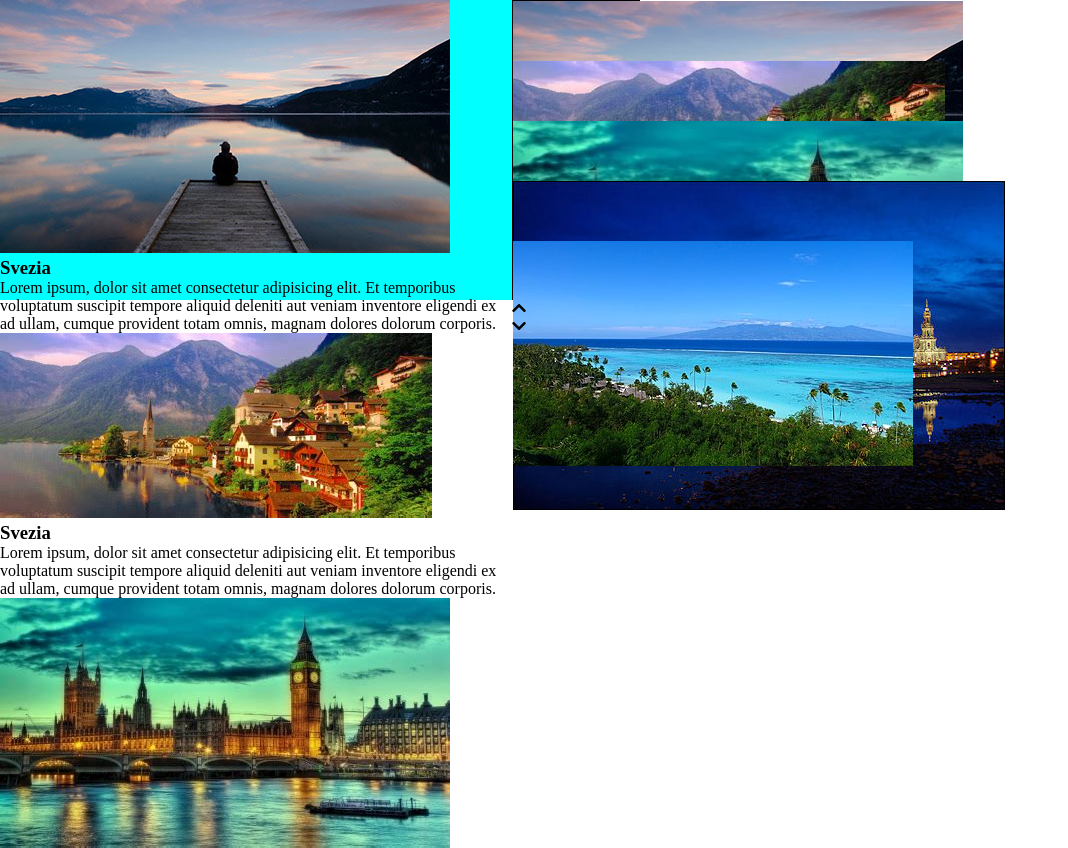
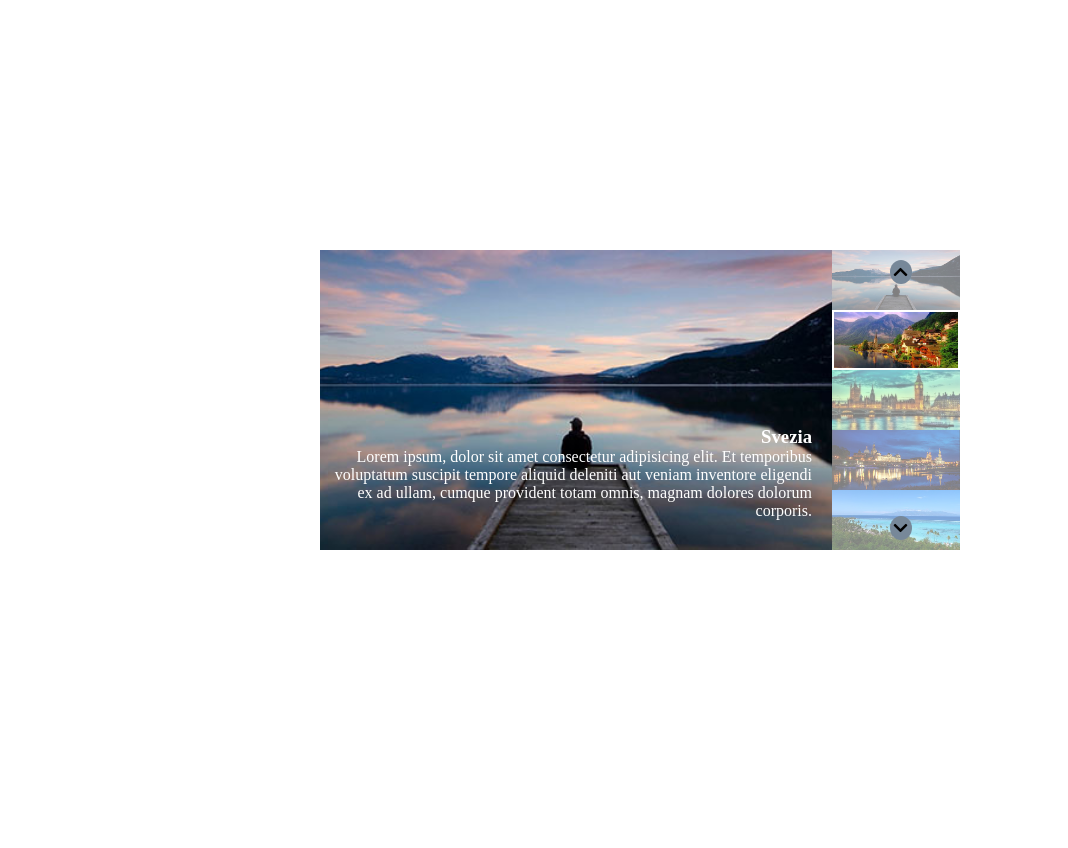
Before and after one commit to petrescuandreea/js-array-carousel, a plain HTML site: page index.html in a window 1280 px wide. Shown: the top 848 px of the page, without its empty margins (0-1068 px from the left). After the commit the page ends 800 px from the top, so only its background shows below. Drawn offline with Linux system fonts and the light colour scheme; a script that the page names is missing.

Commit message:
aggiunti stili

```diff
--- a/css/style.css
+++ b/css/style.css
@@ -6,9 +6,17 @@
 }
 
 
+section {
+    width: 100vw;
+    height: 100vh;
+    display: flex;
+    justify-content: center;
+    align-items: center;
+}
+
+/* container  */
 .container {
     width: 50%;
-    background-color: crimson;
     height: 300px;
 }
 
@@ -18,6 +26,9 @@
     clear: both;
 }
 
+
+
+/* items  */
 .items {
     float: left;
     width: 80%;
@@ -25,16 +36,74 @@
     background-color: cyan;
 }
 
+.item {
+    height: 100%;
+    position: relative;
+    display: none;
+}
+
+.item.active {
+    display: block;
+}
+
+.item img {
+    width: 100%;
+    height: 100%;
+    object-fit: cover;
+}
+
+.item .text {
+    position: absolute;
+    right: 20px;
+    left: 10px;
+    bottom: 30px;
+    text-align: right;
+    color: white;
+}
+
+
+/* thumbs  */
 .thumbs {
     float: left;
     width: 20%;
     height: 100%;
-    background-color: darkblue;
+    position: relative;
 }
 
 .thumb {
     width: 100%;
     height: calc(100% / 5);
-    background-color: chocolate;
-    border: 1px solid black;
+    opacity: 0.5;
 }
+
+.thumb.active {
+    border: 2px solid white;
+    opacity: 1;
+}
+
+.thumb img {
+    width: 100%;
+    height: 100%;
+    object-fit: cover;
+}
+
+.prev .fas , .next .fas{
+    background-color: lightslategray;
+    border-radius: 50%;
+    padding: 4px;
+    margin: 10px 0;
+}
+
+.prev {
+    position: absolute;
+    top: 0;
+}
+
+.next {
+    position: absolute;
+    bottom: 0;
+}
+
+.prev , .next {
+    margin-left: 45%;
+}
```
